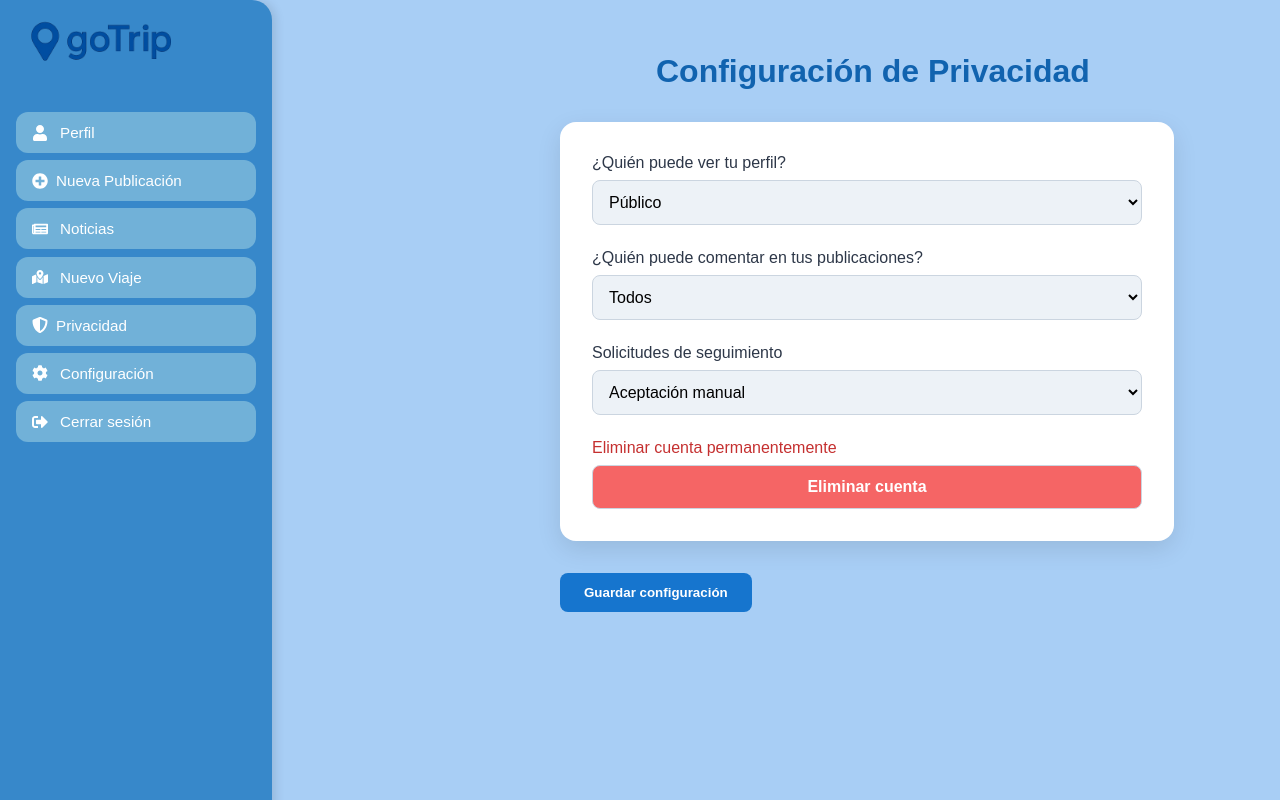
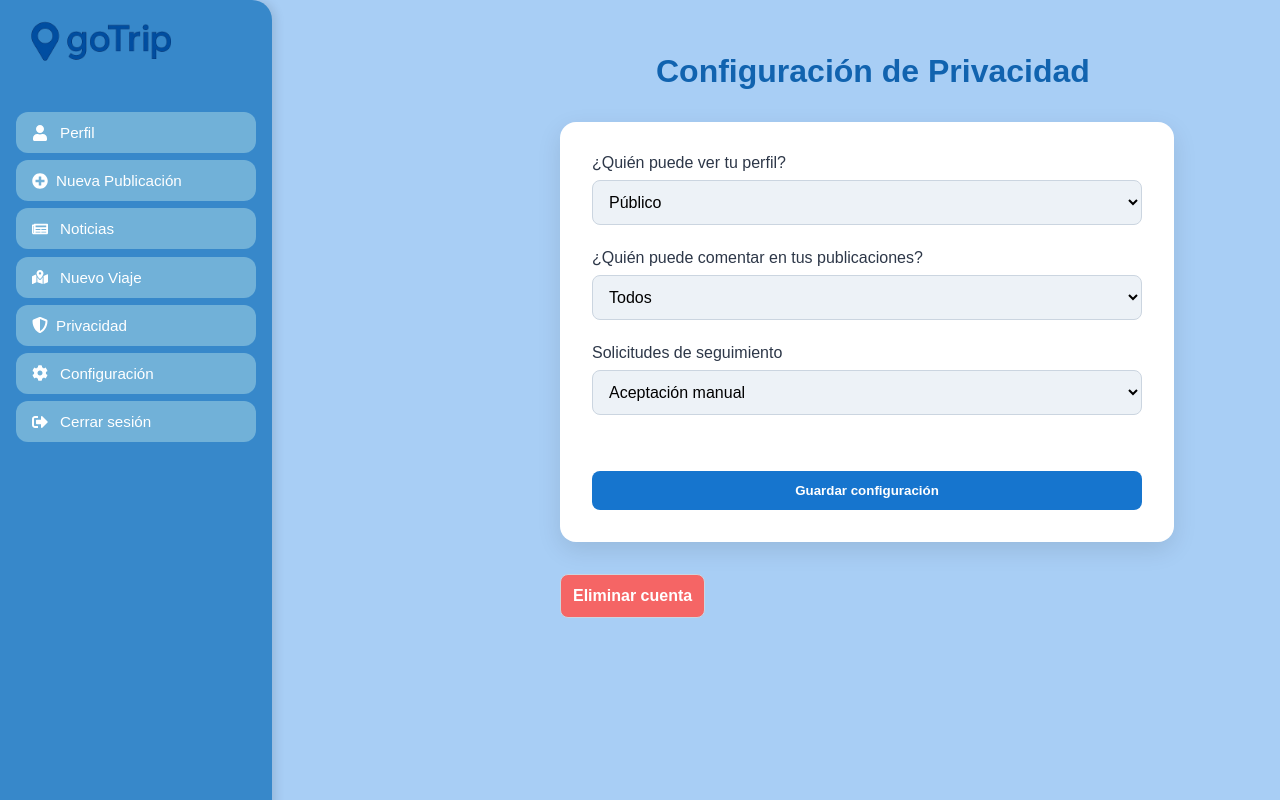
Before and after one commit to anmadb/prototipoTFG, a React (Vite) app in the folder Frontend/: page /privacy in a window 1280 px wide. Built offline with nearby package versions, Linux system fonts and the light colour scheme.

Commit message:
Cambios FRONT privacidad

```diff
--- a/Frontend/src/components/pages/Privacy.css
+++ b/Frontend/src/components/pages/Privacy.css
@@ -57,6 +57,7 @@
   background-color: #f56565;
   color: white;
   font-weight: bold;
+  margin-top: 2rem;
 }
 
 .privacy-option.danger label {
--- a/Frontend/src/components/pages/Privacy.jsx
+++ b/Frontend/src/components/pages/Privacy.jsx
@@ -48,17 +48,16 @@ export default function Privacy() {
             </select>
           </div>
 
+        <button className="save-btn" onClick={handleSaveClick}>
+          Guardar configuración
+        </button>
 
-          <div className="privacy-option danger">
-            <label>Eliminar cuenta permanentemente</label>
-            <button>Eliminar cuenta</button>
-          </div>
 
         </div>
 
-        <button className="save-btn" onClick={handleSaveClick}>
-          Guardar configuración
-        </button>
+        <div className="privacy-option danger">
+            <button>Eliminar cuenta</button>
+          </div>
 
       </div>
     </div>
```
